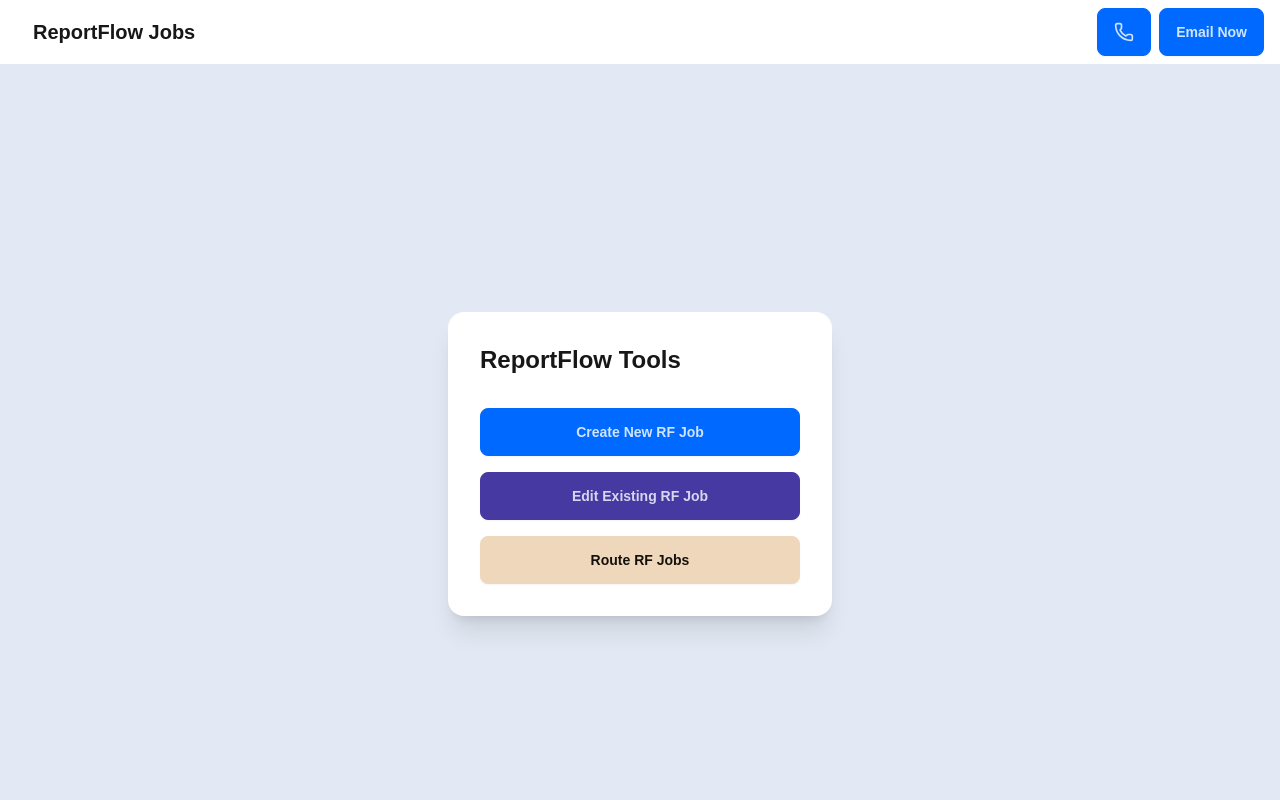
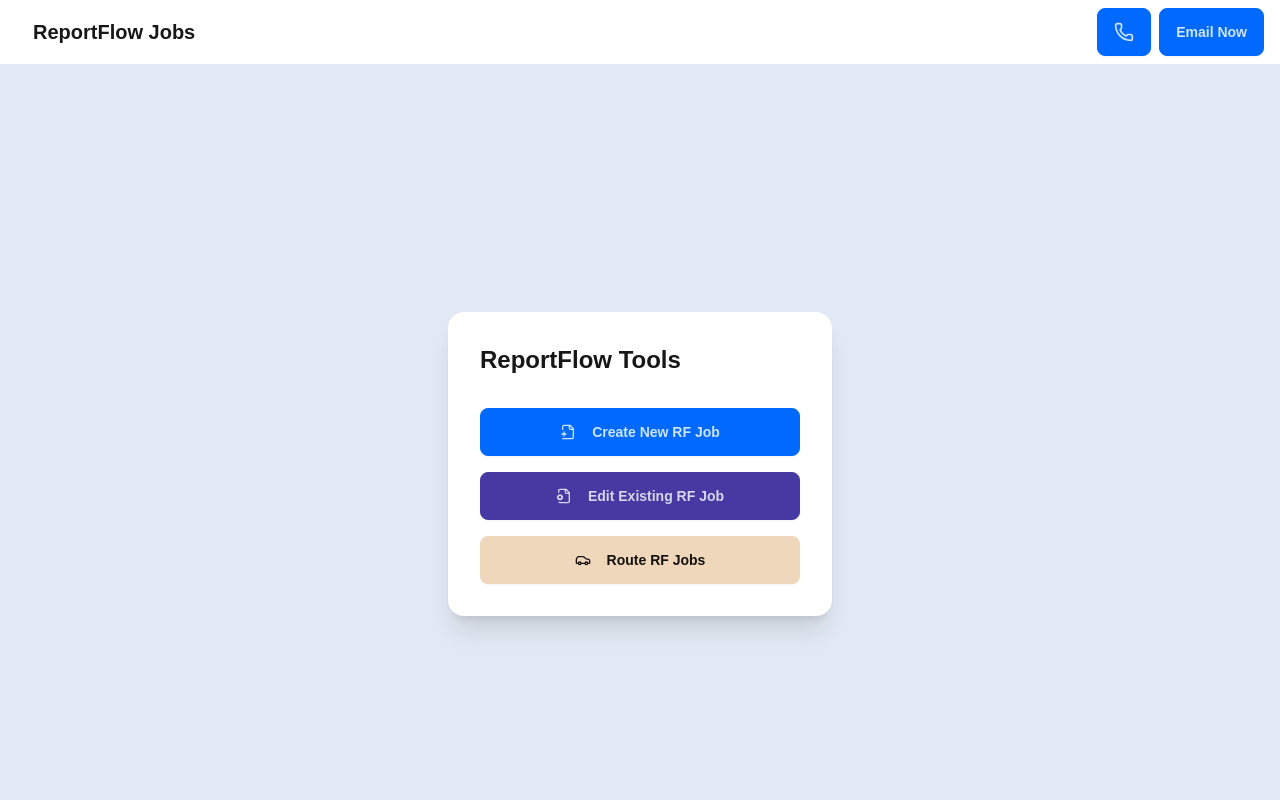
Before and after one commit to muddxyii/reportflow-jobs, a Next.js app: page / in a window 1280 px wide. Shown: the top 800 px of the page. Built offline with nearby package versions, Linux system fonts and the light colour scheme.

Commit message:
feat: Add icons to action buttons on the home page

```diff
--- a/src/app/page.tsx
+++ b/src/app/page.tsx
@@ -1,4 +1,7 @@
 'use client'
+
+import {Car, FileCog, FilePlus2} from "lucide-react";
+import React from "react";
 
 export default function Home() {
     return (
@@ -11,18 +14,21 @@
                             className="btn btn-primary w-full"
                             onClick={() => window.location.href = '/new'}
                         >
+                            <FilePlus2 className="w-4 h-4 mr-2"/>
                             Create New RF Job
                         </button>
                         <button
                             className="btn btn-secondary w-full"
                             onClick={() => window.location.href = '/edit'}
                         >
+                            <FileCog className="w-4 h-4 mr-2"/>
                             Edit Existing RF Job
                         </button>
                         <button
                             className="btn btn-warning w-full"
                             onClick={() => window.location.href = '/job-router'}
                         >
+                            <Car className="w-4 h-4 mr-2"/>
                             Route RF Jobs
                         </button>
                     </div>
```
